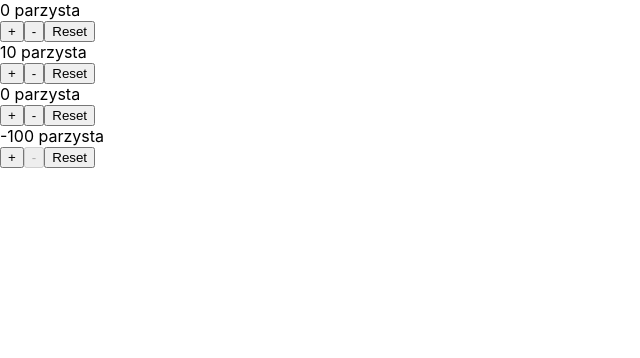
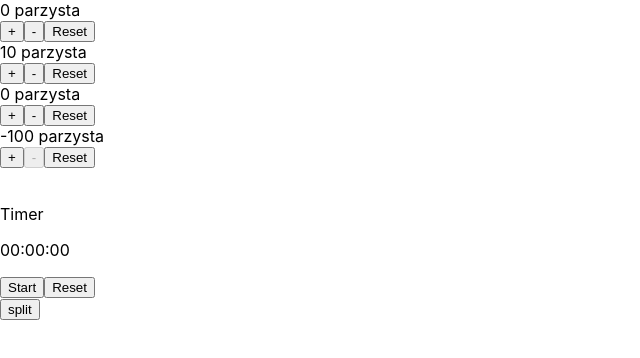
Before and after one commit to Bartosz-Do/react, a React (Create React App) app: page / in a window 1280 px wide. Shown: the top 358 px of the page, without its empty margins (0-640 px from the left). Built offline with nearby package versions, Linux system fonts and the light colour scheme; the HTML template or start-up script is replaced by a standard one.

Commit message:
i made new Timer component

```diff
--- a/src/App.js
+++ b/src/App.js
@@ -1,5 +1,6 @@
 import React from 'react';
 import Counter from './Counter';
+import Timer from './Timer';
 
 
 function App() {
@@ -10,6 +11,8 @@ function App() {
       <Counter initialCount={10} max={20}/>
       <Counter increment={2} min={-12} />
       <Counter initialCount={-100} increment={20} max={100} min={-100} />
+      <br />
+      <Timer />
     </div>
   );
 }
--- /dev/null
+++ b/src/Timer.js
@@ -0,0 +1,67 @@
+import React, { useState, useEffect } from 'react';
+
+export default function Timer() {
+    const [time, setTime] = useState({min: 0, sec: 0, mil: 0});
+    const [isRunning, setIsRunning] = useState(false);
+    const [splitTime, setSplitTime] = useState([]);
+
+    useEffect(() => {
+        let intervalId;
+
+        if (isRunning) {
+            intervalId = setInterval(() => {
+                setTime(prev => {
+                    let newTime = { ...prev };
+
+                    newTime.mil += 1;
+                    if (newTime.mil >= 100) {
+                        newTime.mil = 0;
+                        newTime.sec += 1;
+                    }
+                    if (newTime.sec >= 60) {
+                        newTime.sec = 0;
+                        newTime.min += 1;
+                    }
+
+                    return newTime;
+                });
+            }, 10);
+        }
+
+        return () => {
+            clearInterval(intervalId);
+        };
+    }, [isRunning]);
+
+    const formatTime = (timeObj) => {
+        return `${timeObj.min.toString().padStart(2, '0')}:${timeObj.sec.toString().padStart(2, '0')}:${timeObj.mil.toString().padStart(2, '0')}`;
+    };
+
+    const handleClick = () => {
+        setSplitTime(prev => {
+            /*const newSplit = { ...time };
+            let newElement = <p style={{color: "gray"}}>{`${newSplit.min.toString().padStart(2, '0')}:${newSplit.sec.toString().padStart(2, '0')}:${newSplit.mil.toString().padStart(2, '0')}`}</p>;
+            return [newElement, ...prev];*/
+            return [time, ...prev];
+        });
+    };
+
+    return (
+        <>
+            <p>Timer</p>
+            <p>{formatTime(time)}</p>
+            <button onClick={() => setIsRunning(prev => !prev)}>{isRunning ? 'Stop' : 'Start'}</button>
+            <button onClick={() => {setTime({min: 0, sec: 0, mil: 0}); setSplitTime([]);}}>Reset</button> <br />
+            <button onClick={handleClick}>split</button>
+            <div style={{color: 'gray'}}>
+                {splitTime.map((value, index) => {
+                    return (
+                        <p style={{color: 'gray'}} key={index}>
+                            {formatTime(value)}
+                        </p>
+                    );
+                })}
+            </div>
+        </>
+    );
+}
```
